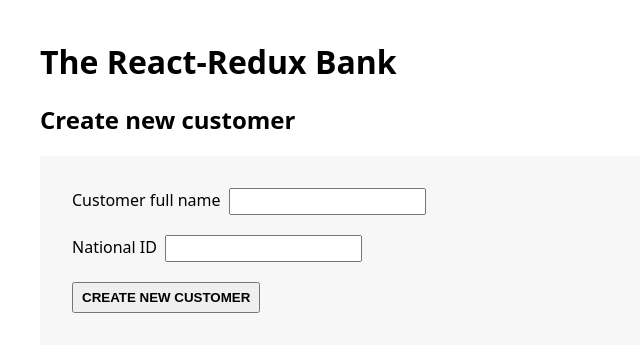
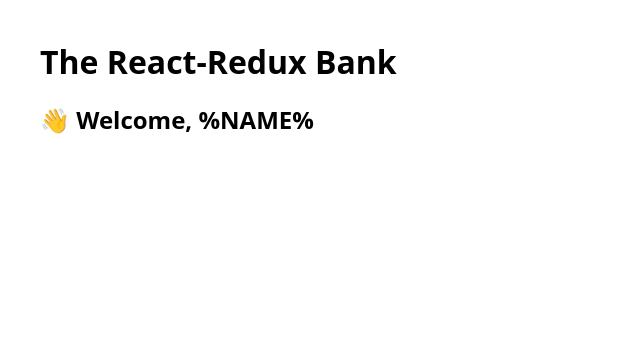
Before and after one commit to aleksandr-e-lebedev/react-redux-bank, a React (Vite) app: page / in a window 1280 px wide. Shown: the top 352 px of the page, without its empty margins (0-640 px from the left). Built offline with nearby package versions, Linux system fonts and the light colour scheme.

Commit message:
feat: build Customer UI

```diff
--- a/src/App.tsx
+++ b/src/App.tsx
@@ -1,4 +1,5 @@
 import CreateCustomer from '@/features/customer/CreateCustomer';
+import Customer from '@/features/customer/Customer';
 
 import './App.css';
 
@@ -14,7 +15,13 @@ export default function App() {
     <div className="app">
       <h1 className="app__title">The React-Redux Bank</h1>
 
-      <CreateCustomer />
+      {!customerExists ? (
+        <CreateCustomer />
+      ) : (
+        <>
+          <Customer />
+        </>
+      )}
     </div>
   );
 }
--- /dev/null
+++ b/src/features/customer/Customer/Customer.styles.css
@@ -0,0 +1,3 @@
+.customer {
+  font-size: 2.4rem;
+}
--- /dev/null
+++ b/src/features/customer/Customer/Customer.tsx
@@ -0,0 +1,7 @@
+import './Customer.styles.css';
+
+export default function Customer() {
+  const customer = '%NAME%';
+
+  return <h2 className="customer">👋 Welcome, {customer}</h2>;
+}
--- /dev/null
+++ b/src/features/customer/Customer/index.ts
@@ -0,0 +1,2 @@
+export { default } from './Customer';
+export type * from './Customer';
```
